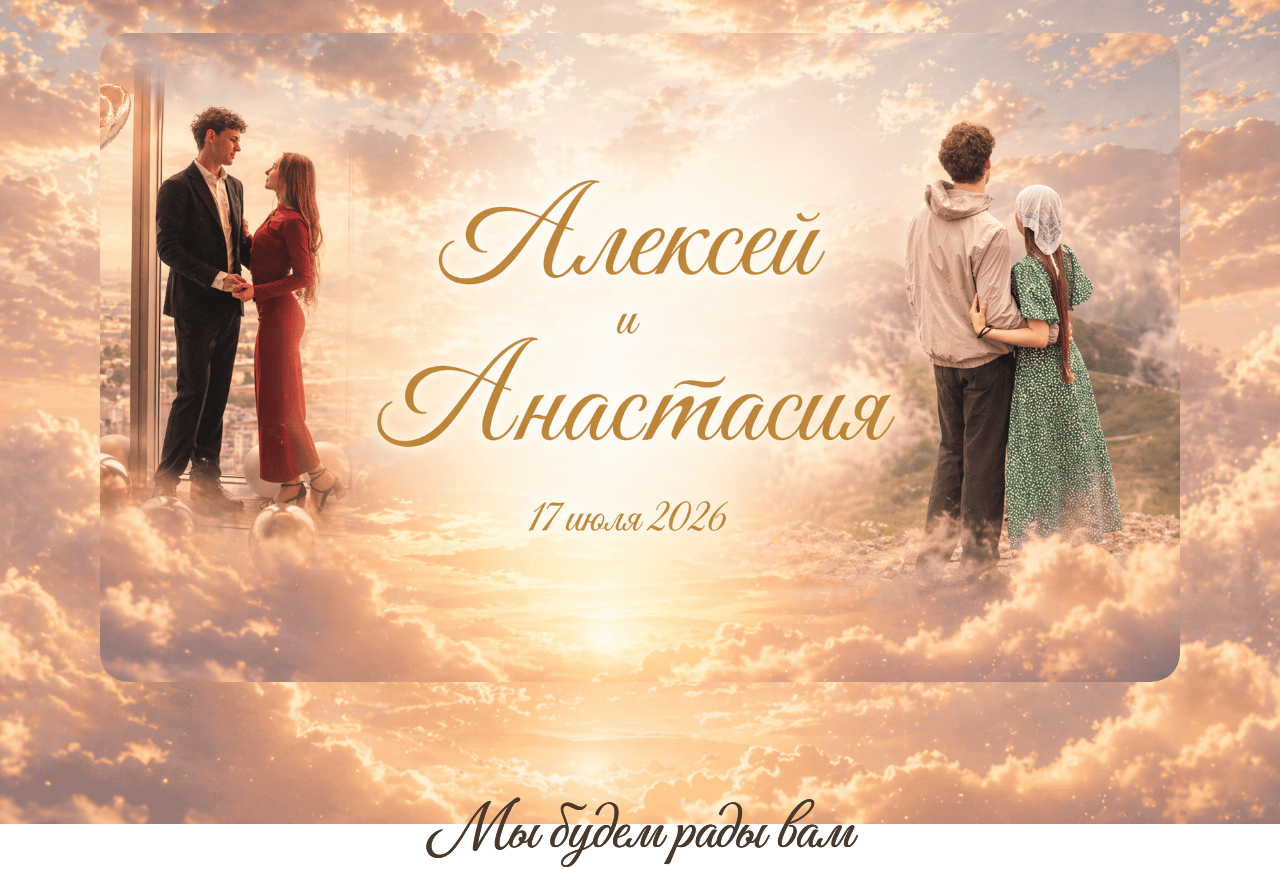
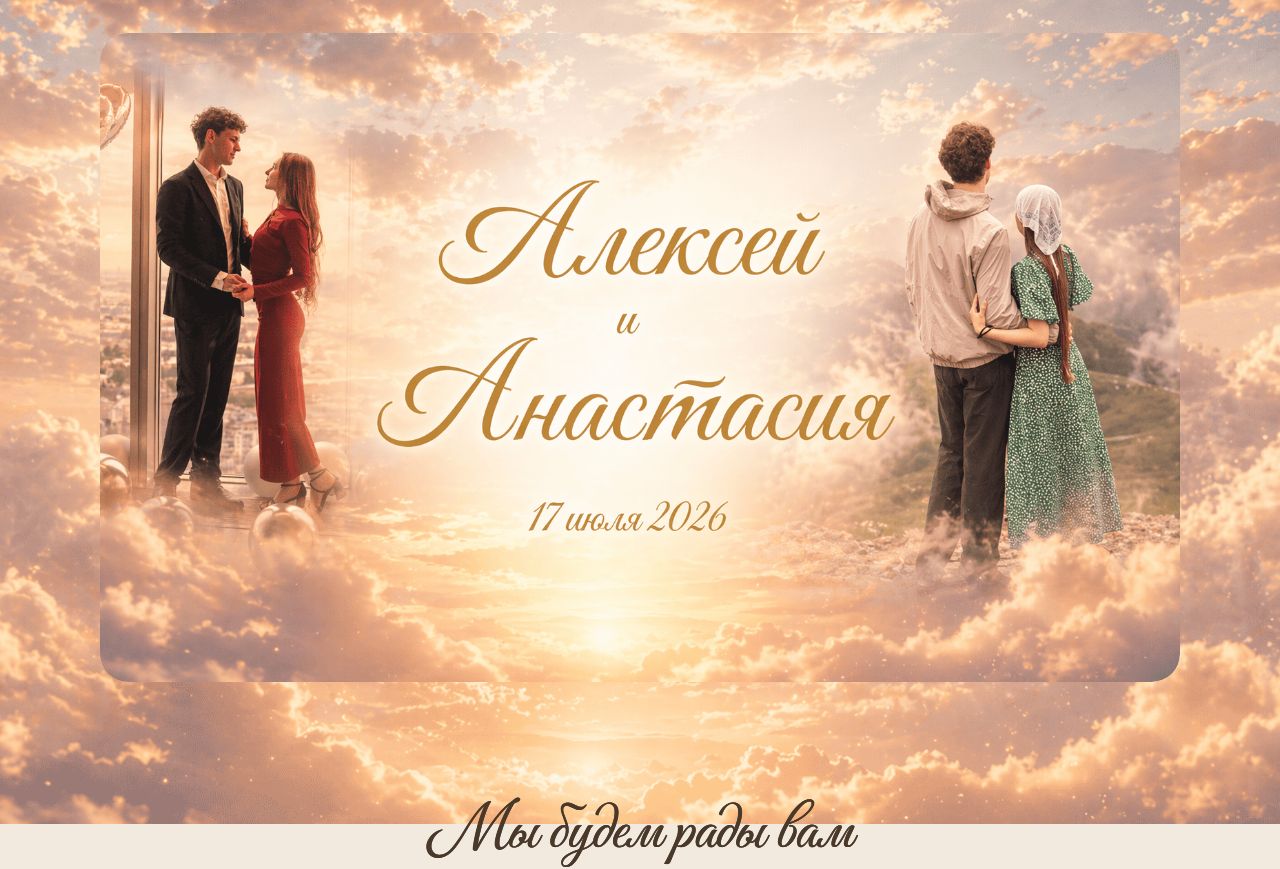
Before and after one commit to al7xey/wedding, a React (Vite) app: page / in a window 1280 px wide. Shown: the top 869 px of the page. Built offline with nearby package versions, Linux system fonts and the light colour scheme.

Commit message:
Fix iOS safe-area background rendering

```diff
--- a/src/styles/global.css
+++ b/src/styles/global.css
@@ -45,8 +45,8 @@
 
   --app-min-height: 100vh;
   --app-background-height: 100vh;
-  --ios-full-height: 100vh;
   --background-bleed: 24px;
+  --page-background-color: #f3eadf;
   --page-background-image: url('/images/wedding-bg-mobile.jpg');
 }
 
@@ -65,6 +65,7 @@
 @supports (height: 100dvh) {
   :root {
     --app-min-height: 100dvh;
+    --app-background-height: 100dvh;
   }
 }
 
@@ -91,8 +92,8 @@ body {
 
 html {
   min-height: 100%;
-  height: 100%;
-  height: -webkit-fill-available;
+  min-height: var(--app-min-height);
+  background-color: var(--page-background-color);
   background-image: var(--page-background-image);
   background-position: center;
   background-repeat: no-repeat;
@@ -101,19 +102,20 @@ html {
 
 body {
   min-height: 100%;
-  min-height: max(var(--app-min-height), var(--ios-full-height));
+  min-height: var(--app-min-height);
   margin: 0;
   font-family: var(--font-body);
   font-weight: 500;
   color: var(--color-text);
-  background: transparent;
+  background-color: var(--page-background-color);
   position: relative;
   isolation: isolate;
 }
 
 #root {
   min-height: 100%;
-  min-height: max(var(--app-min-height), var(--ios-full-height));
+  min-height: var(--app-min-height);
+  background-color: transparent;
   position: relative;
   isolation: isolate;
 }
@@ -123,25 +125,23 @@ body::before {
   position: fixed;
   top: calc((-1 * var(--safe-area-top)) - var(--background-bleed));
   right: calc((-1 * var(--safe-area-right)) - var(--background-bleed));
+  bottom: calc((-1 * var(--safe-area-bottom)) - var(--background-bleed));
   left: calc((-1 * var(--safe-area-left)) - var(--background-bleed));
-  height: calc(
-    max(var(--app-background-height), var(--ios-full-height)) +
-      var(--safe-area-top) +
-      var(--safe-area-bottom) +
-      (var(--background-bleed) * 2)
-  );
+  min-height: calc(var(--app-background-height) + var(--safe-area-top) + var(--safe-area-bottom));
   z-index: 0;
   pointer-events: none;
+  background-color: var(--page-background-color);
   background-image: var(--page-background-image);
   background-position: center;
   background-repeat: no-repeat;
   background-size: cover;
+  transform: translateZ(0);
 }
 
 .site-shell {
   position: relative;
   z-index: 1;
-  min-height: max(var(--app-min-height), var(--ios-full-height));
+  min-height: var(--app-min-height);
   padding-left: var(--safe-area-left);
   padding-right: var(--safe-area-right);
 }
```
